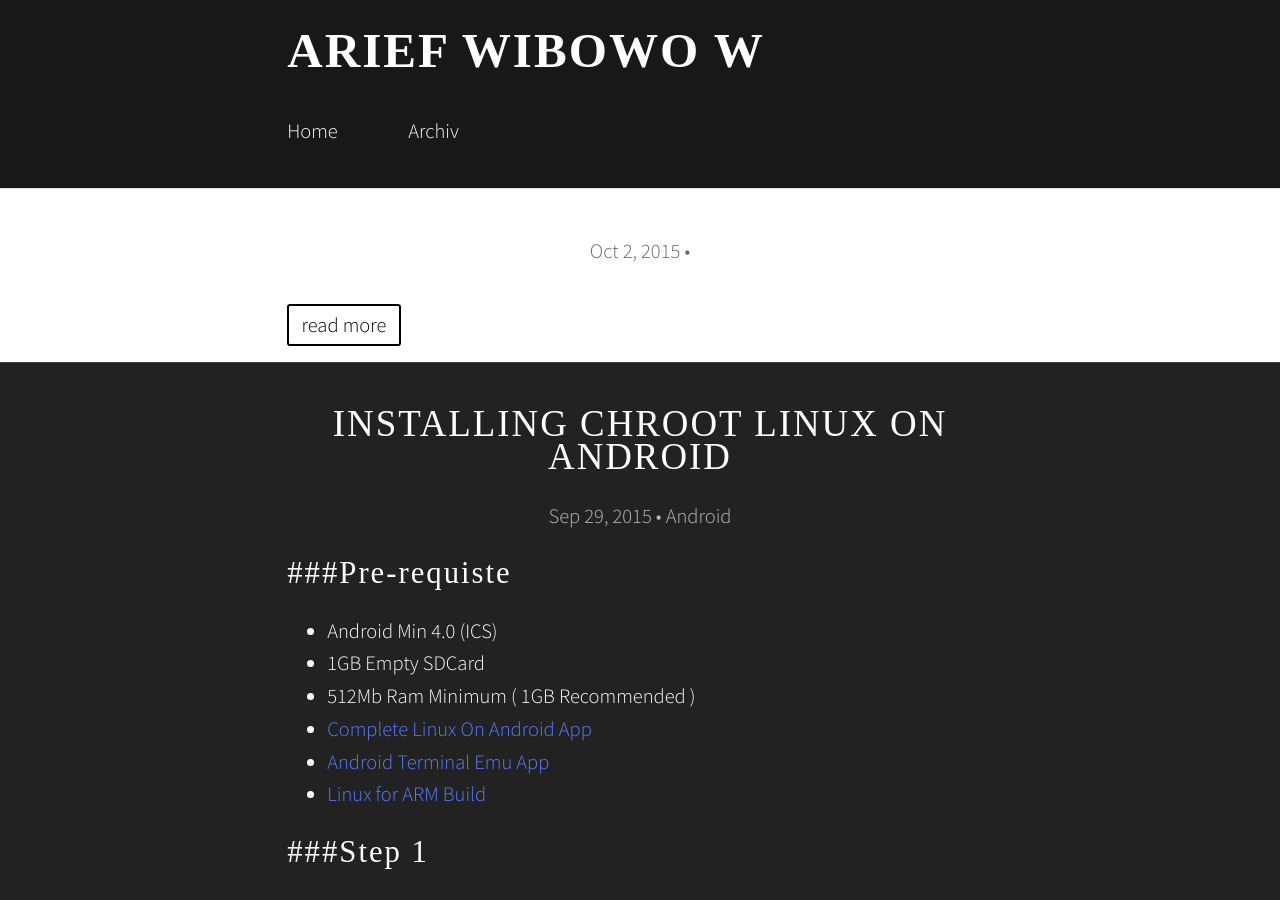
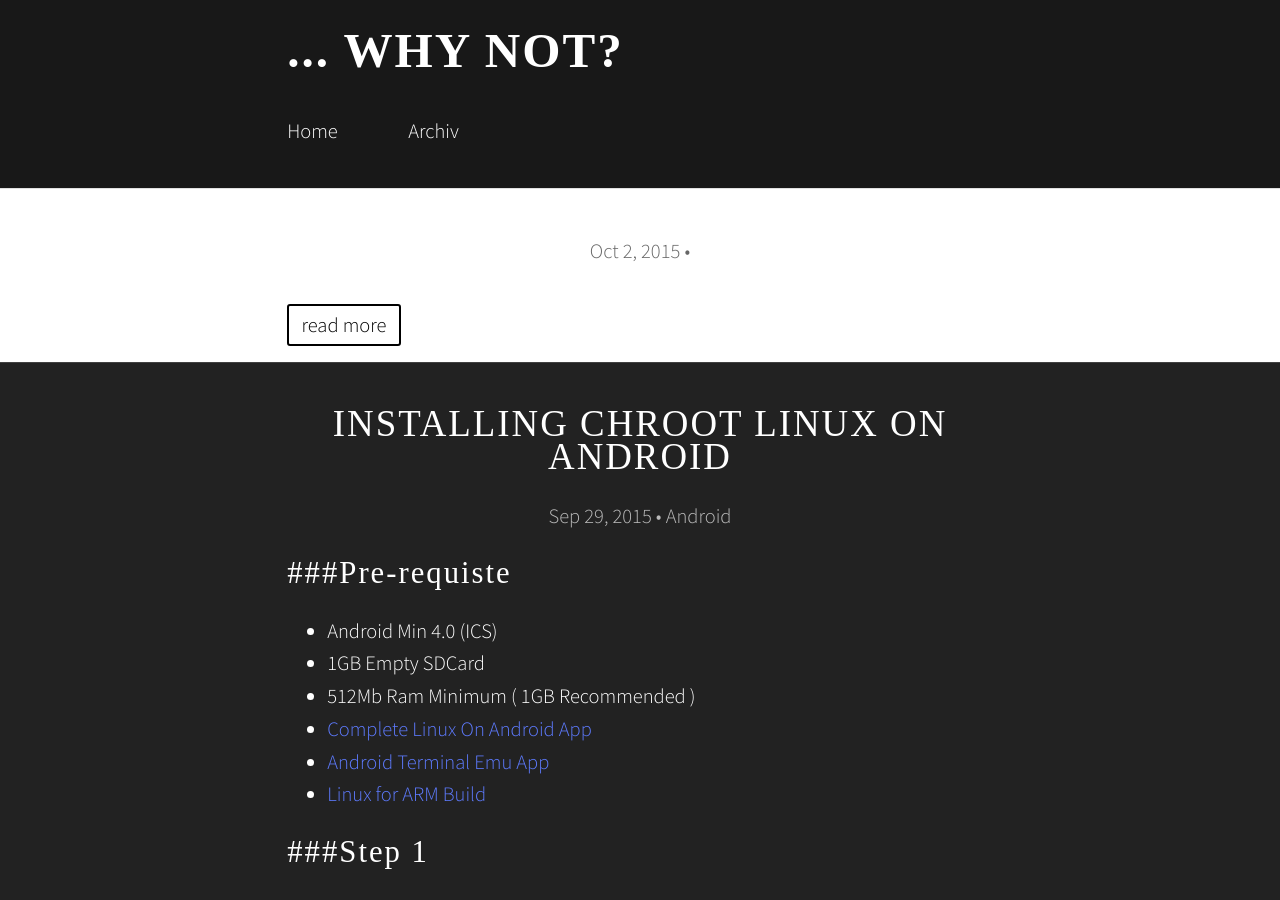
Before and after one commit to bowekr/bowekr.github.io, a Jekyll site: the page built from index.html, in a window 1280 px wide and 900 px high. Built offline with Jekyll 4.4.1, drawn with Linux system fonts in a browser that asks for light colours; some web fonts are replaced; Markdown is read by kramdown in place of the engine named in the settings; some of the changed text lies outside the part shown.

Commit message:
Why not?

```diff
--- a/_config.yml
+++ b/_config.yml
@@ -1,5 +1,5 @@
 # Site settings
-title: Arief Wibowo W
+title: "... Why not?"
 email: "ssayabowo@gmail.com"
 description: "... Why not?"
 baseurl: "/"
```
